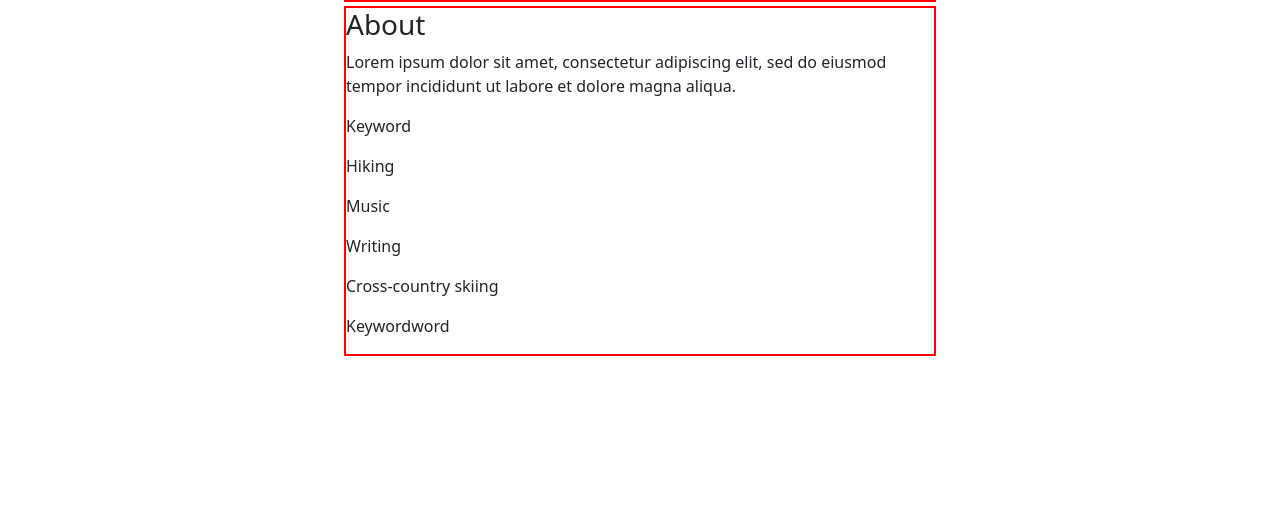
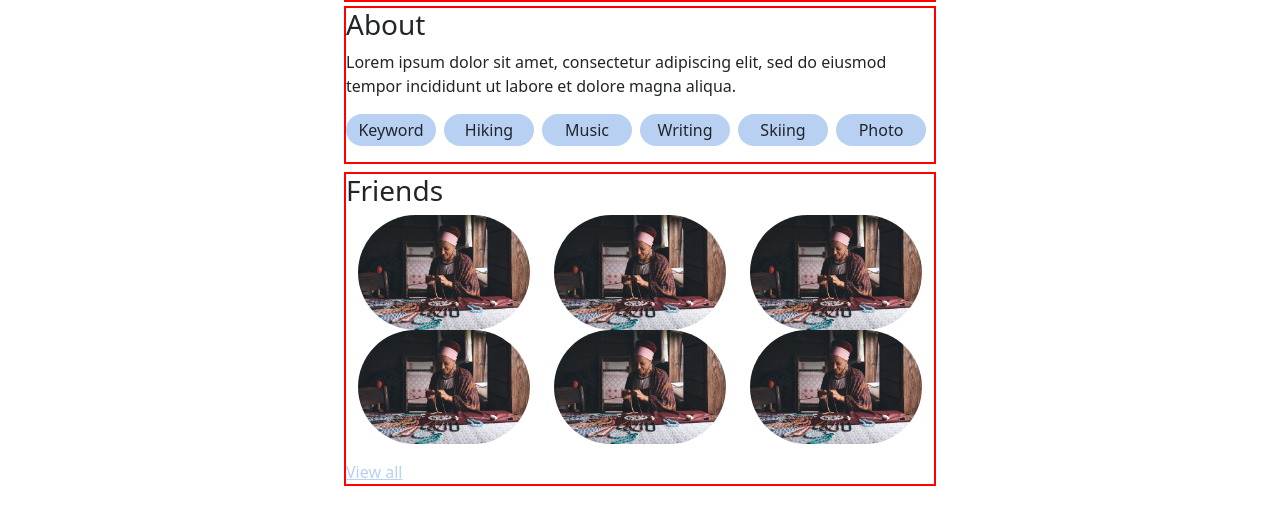
Before and after one commit to mathildeew/css-frameworks-ca, a website: page profile.html in a window 1280 px wide. Shown: the part 272-796 px from the top of the page. Drawn offline with nearby package versions, Linux system fonts and the light colour scheme; a web font is replaced by a local one.

Commit message:
changed friends to col & row

```diff
--- a/profile.html
+++ b/profile.html
@@ -39,54 +39,89 @@
     </nav>
 
     <main class="mx-auto d-flex flex-column" style="max-width: 600px">
-      <section class="d-flex justify-content-evenly align-items-center mb-1 mx-1" style="max-height: 200px">
+      <section
+        class="d-flex justify-content-evenly align-items-center mb-1 mx-1"
+        style="max-height: 200px"
+      >
         <img
           src="assets/images/dmitry-ratushny-T8gLom6k8Jo-unsplash.jpg"
           alt="@usernames profile picture"
           class="rounded-pill profilePic img-fluid"
-        >
+        />
         <div>
           <h2>@username</h2>
           <h5>Name Lastname</h5>
         </div>
       </section>
 
-
-
-       <section class="mx-1 mb-5">
+      <section class="mx-1 mb-2">
         <h3>About</h3>
         <p>
           Lorem ipsum dolor sit amet, consectetur adipiscing elit, sed do
           eiusmod tempor incididunt ut labore et dolore magna aliqua.
         </p>
         <div class="keywords">
-            <p class="bc-primary">Keyword</p>
-            <p>Hiking</p>
-            <p>Music</p>
-            <p>Writing</p>
-            <p>Cross-country skiing</p>
-            <p>Keywordword</p>
+          <div class="row text-center">
+            <p class="col bg-primary rounded-pill p-1 me-2">Keyword</p>
+            <p class="col bg-primary rounded-pill p-1 me-2">Hiking</p>
+            <p class="col bg-primary rounded-pill p-1 me-2">Music</p>
+            <p class="col bg-primary rounded-pill p-1 me-2">Writing</p>
+            <p class="col bg-primary rounded-pill p-1 me-2">Skiing</p>
+            <p class="col bg-primary rounded-pill p-1 me-2">Photo</p>
+          </div>
         </div>
       </section>
 
-      <!--
-
-      <section class="friends mb-5 mx-2">
+      <section class="mx-1 mb-2">
         <h3>Friends</h3>
-        <div class="container mb-3 text-center">
-          <div class="row justify-content-between mb-2">
-            <div class="friendPic userPic"></div>
-            <div class="friendPic userPic"></div>
-            <div class="friendPic userPic"></div>
+        <div class="row row-cols-3 text-center mb-3">
+          <div class="col">
+            <img
+              src="assets/images/anthony-fomin-oHCBHRuzOyA-unsplash.jpg"
+              alt="@usernames profilepicture"
+              class="friendPic rounded-pill img-fluid"
+            />
           </div>
-          <div class="row justify-content-between mb-2">
-            <div class="friendPic userPic"></div>
-            <div class="friendPic userPic"></div>
-            <div class="friendPic userPic"></div>
+          <div class="col">
+            <img
+              src="assets/images/anthony-fomin-oHCBHRuzOyA-unsplash.jpg"
+              alt="@usernames profilepicture"
+              class="friendPic rounded-pill img-fluid"
+            />
+          </div>
+          <div class="col">
+            <img
+              src="assets/images/anthony-fomin-oHCBHRuzOyA-unsplash.jpg"
+              alt="@usernames profilepicture"
+              class="friendPic rounded-pill img-fluid"
+            />
+          </div>
+          <div class="col">
+            <img
+              src="assets/images/anthony-fomin-oHCBHRuzOyA-unsplash.jpg"
+              alt="@usernames profilepicture"
+              class="friendPic rounded-pill img-fluid"
+            />
+          </div>
+          <div class="col">
+            <img
+              src="assets/images/anthony-fomin-oHCBHRuzOyA-unsplash.jpg"
+              alt="@usernames profilepicture"
+              class="friendPic rounded-pill img-fluid"
+            />
+          </div>
+          <div class="col">
+            <img
+              src="assets/images/anthony-fomin-oHCBHRuzOyA-unsplash.jpg"
+              alt="@usernames profilepicture"
+              class="friendPic rounded-pill img-fluid"
+            />
+          </div>
         </div>
         <a href="">View all</a>
-        </div>
       </section>
+
+      <!--
 
       <section class="posts mb-5 mx-2">
         <h3>Posts</h3>
@@ -124,7 +159,7 @@
           </div>
         </div>
       </section>
-    </main>
+
     <section class="wallPost fixed-bottom">
       <form class="">
         <label for="postToWall" class="form-label"></label>
@@ -136,7 +171,7 @@
         />
       </form>
     </section> -->
-
+    </main>
     <script src="/node_modules/bootstrap/dist/js/bootstrap.bundle.min.js"></script>
   </body>
 </html>
--- a/src/scss/styles.scss
+++ b/src/scss/styles.scss
@@ -6,6 +6,10 @@
 
 // Fonts
 @import url("https://use.typekit.net/gpj3tvv.css");
+
+.row {
+  margin: 0;
+}
 
 h1 {
   font-family: maple-web, serif;
@@ -25,7 +29,6 @@ i {
 }
 
 // Profile pictures
-
 .profilePic {
   width: 150px;
   height: 150px;
```
Also changed, not shown: dist/css/styles.css, 1 other file. Lines whose indentation alone changed are shown as unchanged.
